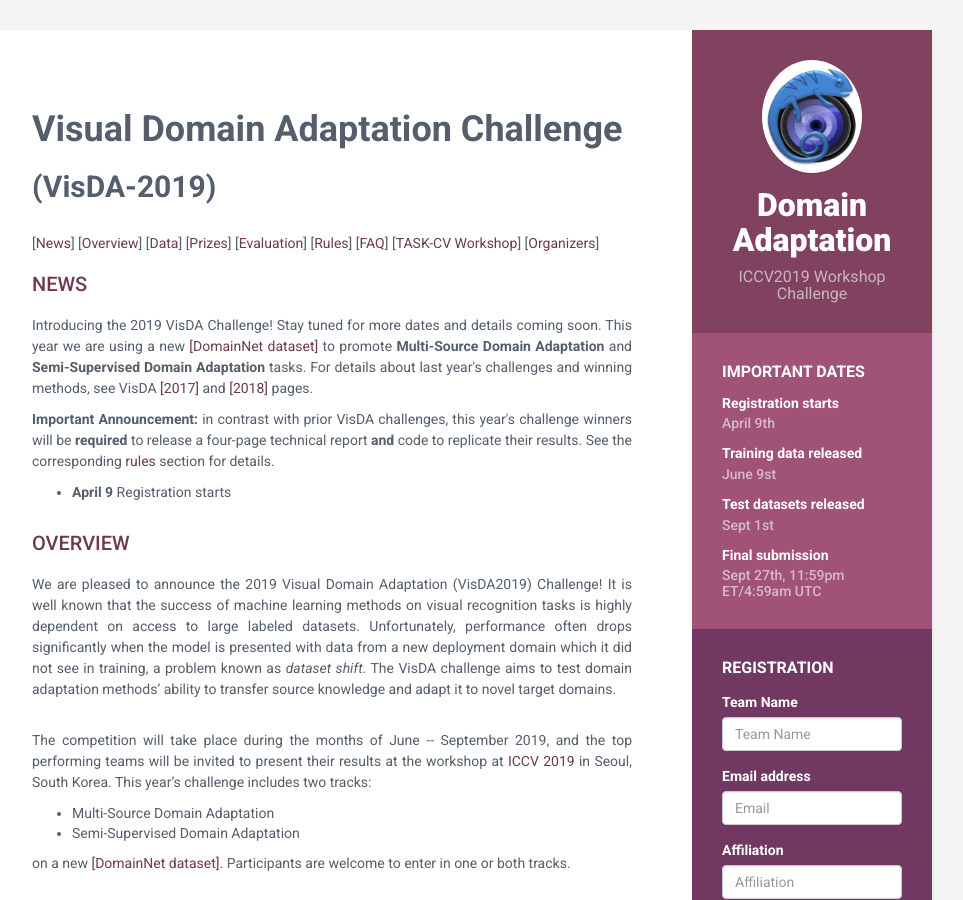
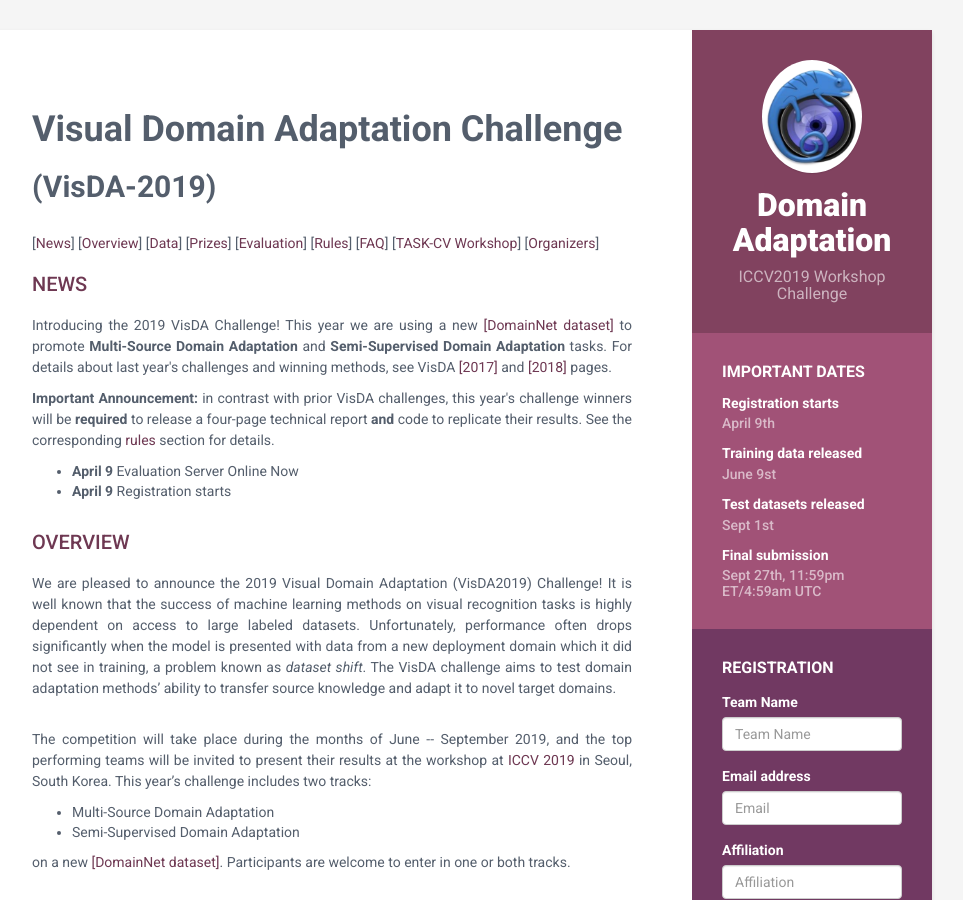
Before and after one commit to VisionLearningGroup/visda-2019, a Jekyll site: the page built from index.html, in a window 1280 px wide and 900 px high. Shown: the whole window, without its empty margins (188-1151 px from the left). Built offline with Jekyll 4.4.1, drawn with Linux system fonts in a browser that asks for light colours.

Commit message:
Update index.html

```diff
--- a/index.html
+++ b/index.html
@@ -22,11 +22,12 @@
 
 <a name = "news"></a>
 <h2 class="section-title"> News </h2>
-<p>Introducing the 2019 VisDA Challenge! Stay tuned for more dates and details coming soon. This year we are using a new <a href="http://ai.bu.edu/M3SDA/">[DomainNet dataset]</a> to promote <b>Multi-Source Domain Adaptation</b> and <b>Semi-Supervised Domain Adaptation</b> tasks. For details about last year's challenges and winning methods, see VisDA <a href = "http://ai.bu.edu/visda-2017/">[2017]</a> and <a href = "http://ai.bu.edu/visda-2018/">[2018]</a> pages.</p>
+<p>Introducing the 2019 VisDA Challenge! This year we are using a new <a href="http://ai.bu.edu/M3SDA/">[DomainNet dataset]</a> to promote <b>Multi-Source Domain Adaptation</b> and <b>Semi-Supervised Domain Adaptation</b> tasks. For details about last year's challenges and winning methods, see VisDA <a href = "http://ai.bu.edu/visda-2017/">[2017]</a> and <a href = "http://ai.bu.edu/visda-2018/">[2018]</a> pages.</p>
 
 <p><b>Important Announcement:</b> in contrast with prior VisDA challenges, this year's challenge winners will be <b>required</b> to release a four-page technical report <b>and</b> code to replicate their results. See the corresponding <a href="#faq">rules</a> section for details. </p>
 
 <ul>
+	<li><b>April 9</b> Evaluation Server Online Now</li>
 	<li><b>April 9</b> Registration starts</li>
 </ul>
 
```
